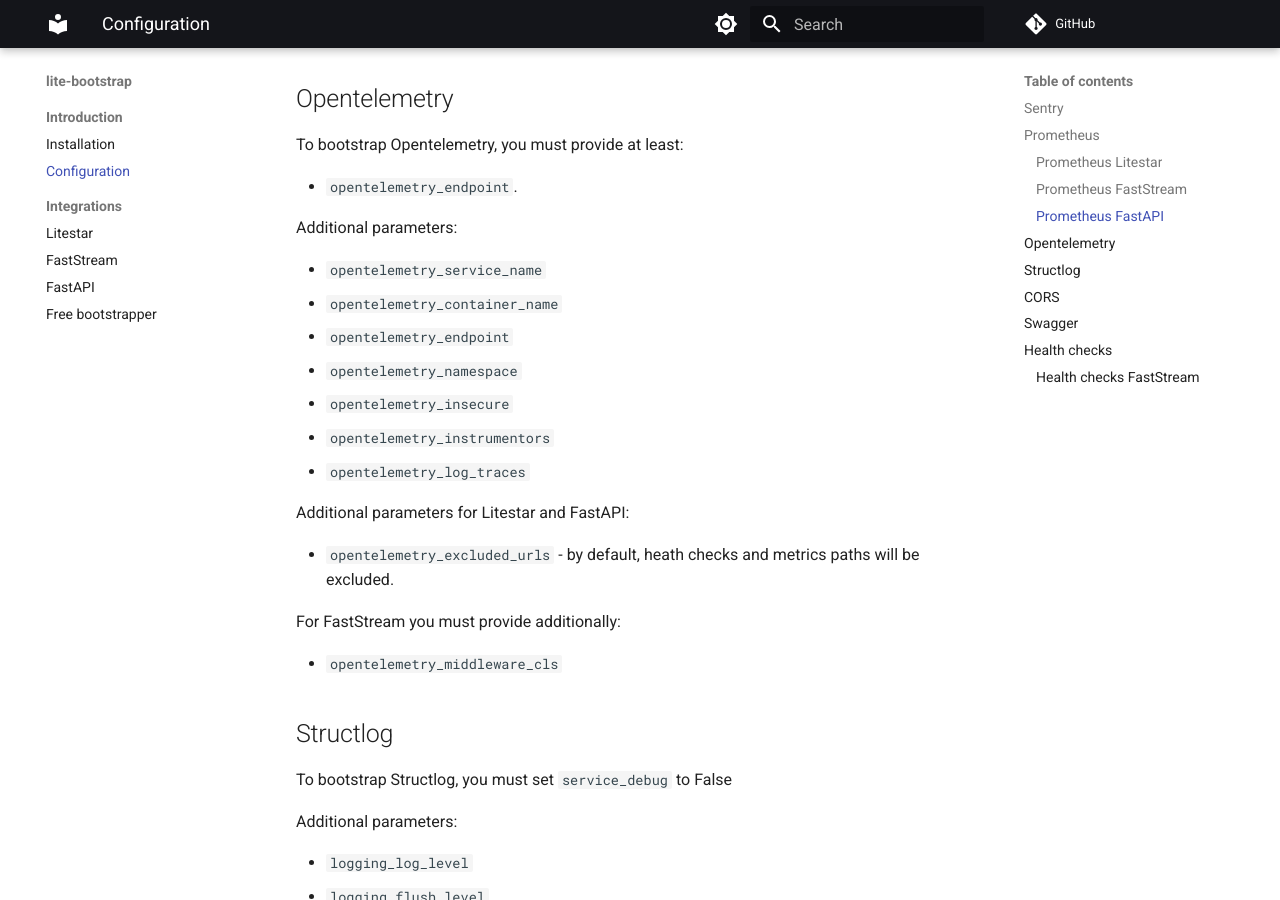
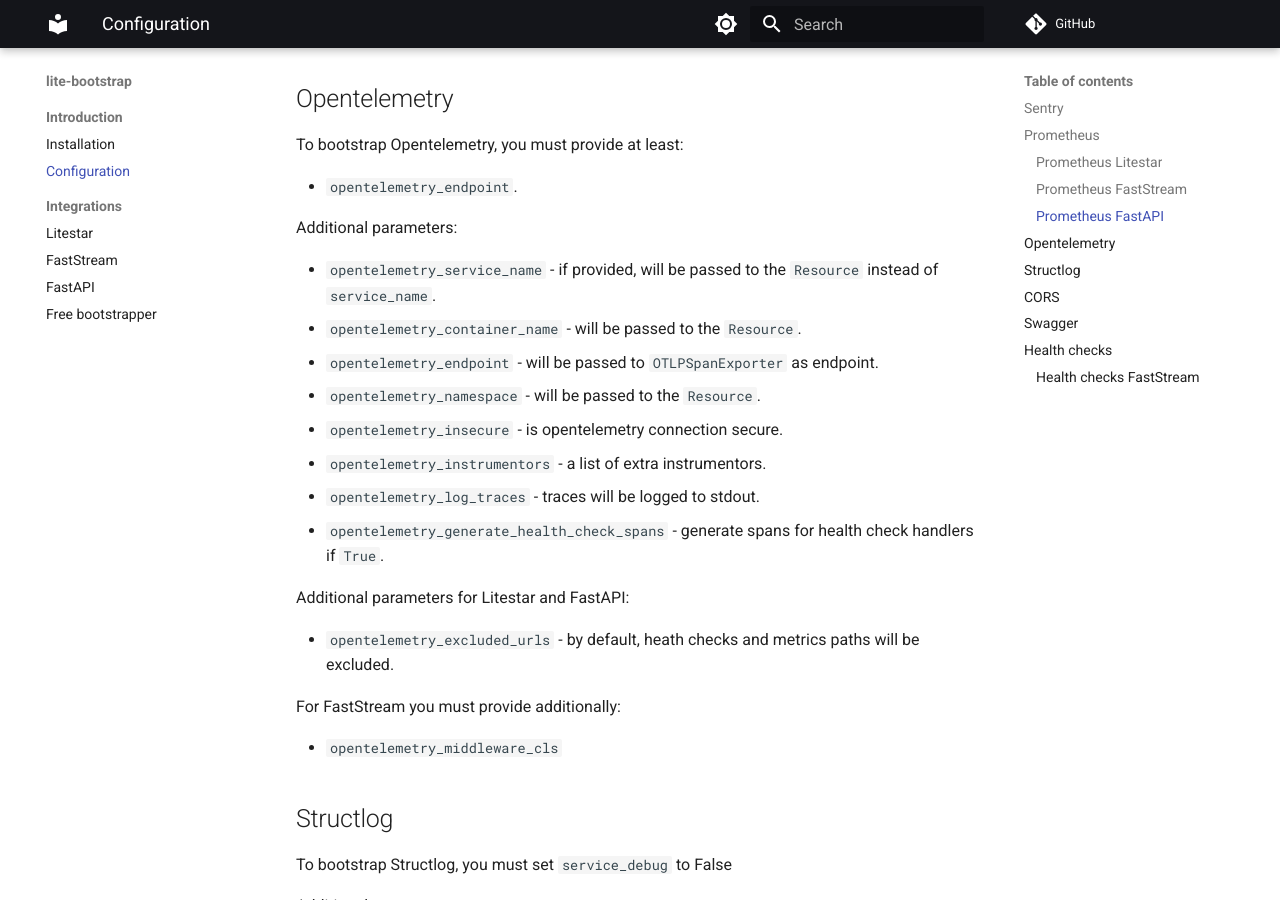
Before and after one commit to modern-python/lite-bootstrap, an MkDocs documentation site: the page built from docs/introduction/configuration.md, in a window 1280 px wide and 900 px high, scrolled down 1655 px. Built offline with MkDocs 1.6.1 and Material for MkDocs 9.7.7, drawn with Linux system fonts in a browser that asks for light colours; comment, search, counter and statistics services are not loaded.

Commit message:
allow managing health-checks spans

```diff
--- a/docs/introduction/configuration.md
+++ b/docs/introduction/configuration.md
@@ -67,13 +67,14 @@
 
 Additional parameters:
 
-- `opentelemetry_service_name`
-- `opentelemetry_container_name`
-- `opentelemetry_endpoint`
-- `opentelemetry_namespace`
-- `opentelemetry_insecure`
-- `opentelemetry_instrumentors`
-- `opentelemetry_log_traces`
+- `opentelemetry_service_name` - if provided, will be passed to the `Resource` instead of `service_name`.
+- `opentelemetry_container_name` - will be passed to the `Resource`.
+- `opentelemetry_endpoint` - will be passed to `OTLPSpanExporter` as endpoint.
+- `opentelemetry_namespace` - will be passed to the `Resource`.
+- `opentelemetry_insecure` - is opentelemetry connection secure.
+- `opentelemetry_instrumentors` - a list of extra instrumentors.
+- `opentelemetry_log_traces` - traces will be logged to stdout.
+- `opentelemetry_generate_health_check_spans` - generate spans for health check handlers if `True`.
 
 Additional parameters for Litestar and FastAPI:
 
```
Also changed, not shown: 6 other files.
